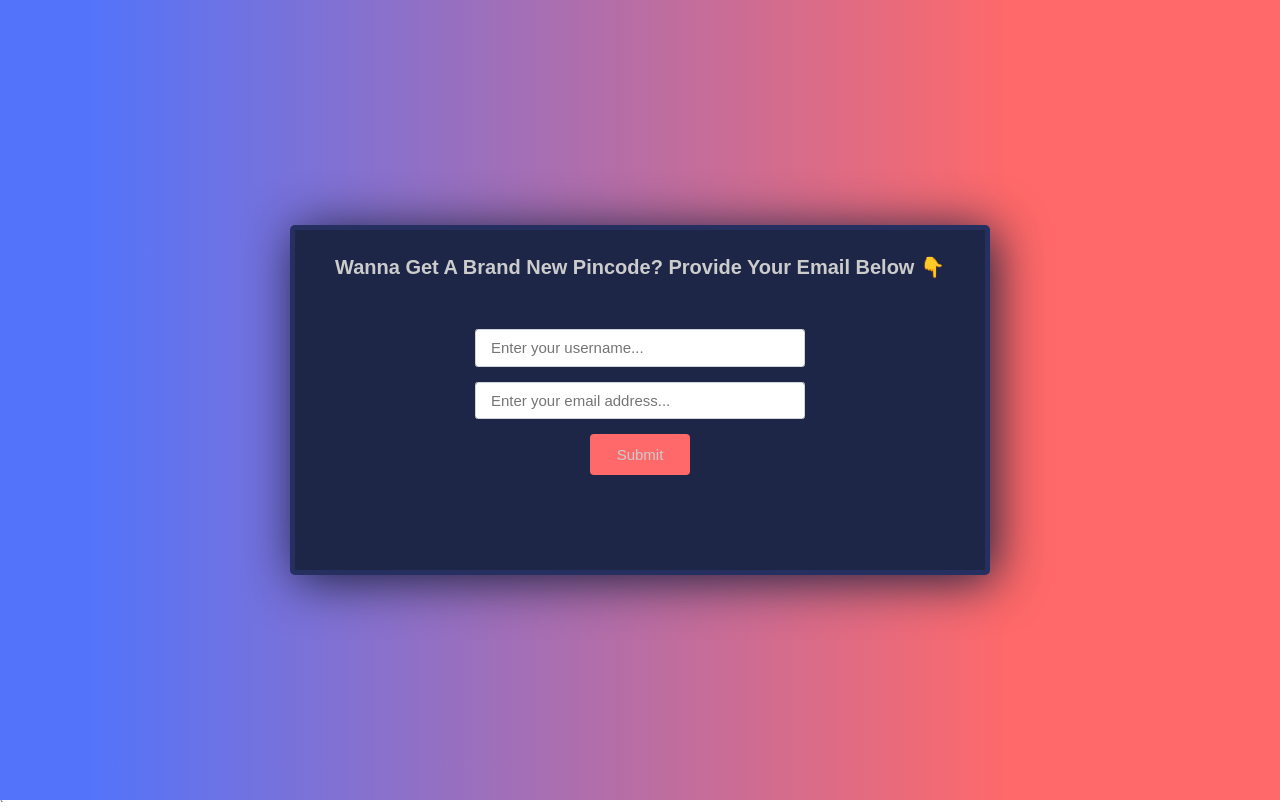
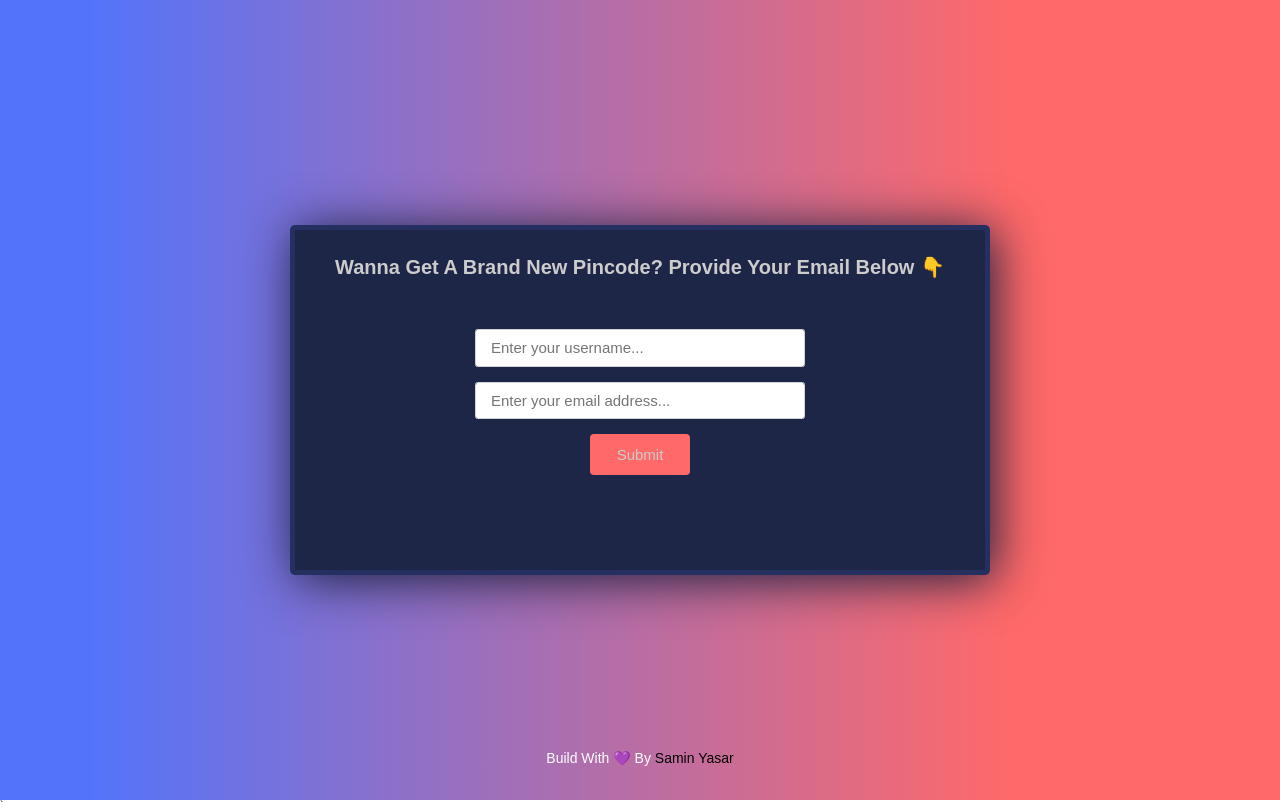
Before and after one commit to saminyasar004/pincode-generator, a plain HTML site: page index.html in a window 1280 px wide. Drawn offline with nearby package versions, Linux system fonts and the light colour scheme.

Commit message:
author text included

```diff
--- a/app.js
+++ b/app.js
@@ -19,7 +19,7 @@ const pincodeSectionEl = document.getElementById("pincodeSection");
 class PinCode {
     /**
      *
-     * @param {object} parentDOM - Provide the Parent element where all the created element will be appended
+     * @param {html element} parentDOM - Provide the Parent element where all the created element will be appended
      * @param {string} authorName - The name of email sender
      * @param {string} serviceId - EmailJS Service Id
      * @param {string} templateId - EmailJS Template Id
@@ -85,6 +85,14 @@ class PinCode {
                         <div class="round3"></div>
                     </div>
                 </div>
+                <div class="authorText">
+                <p>
+                    build with 💜 by
+                    <a target="_blank" href="https://saminyasar.netlify.app/"
+                        >samin yasar</a
+                    >
+                </p>
+            </div>
 `;
         this.parentDOM.appendChild(containerEl);
 
--- a/style.css
+++ b/style.css
@@ -203,3 +203,28 @@ body {
         transform: scale(0.8);
     }
 }
+
+.authorText {
+    position: absolute;
+    left: 50%;
+    transform: translateX(-50%);
+    bottom: 3%;
+    color: #fff;
+    padding: 1rem 0rem;
+    text-align: center;
+}
+
+.authorText p {
+    font-size: 1.4rem;
+    text-transform: capitalize;
+}
+
+.authorText p a {
+    text-decoration: none;
+    color: #000;
+    transition: all 0.3s;
+}
+
+.authorText p a:hover {
+    text-decoration: underline;
+}
```
